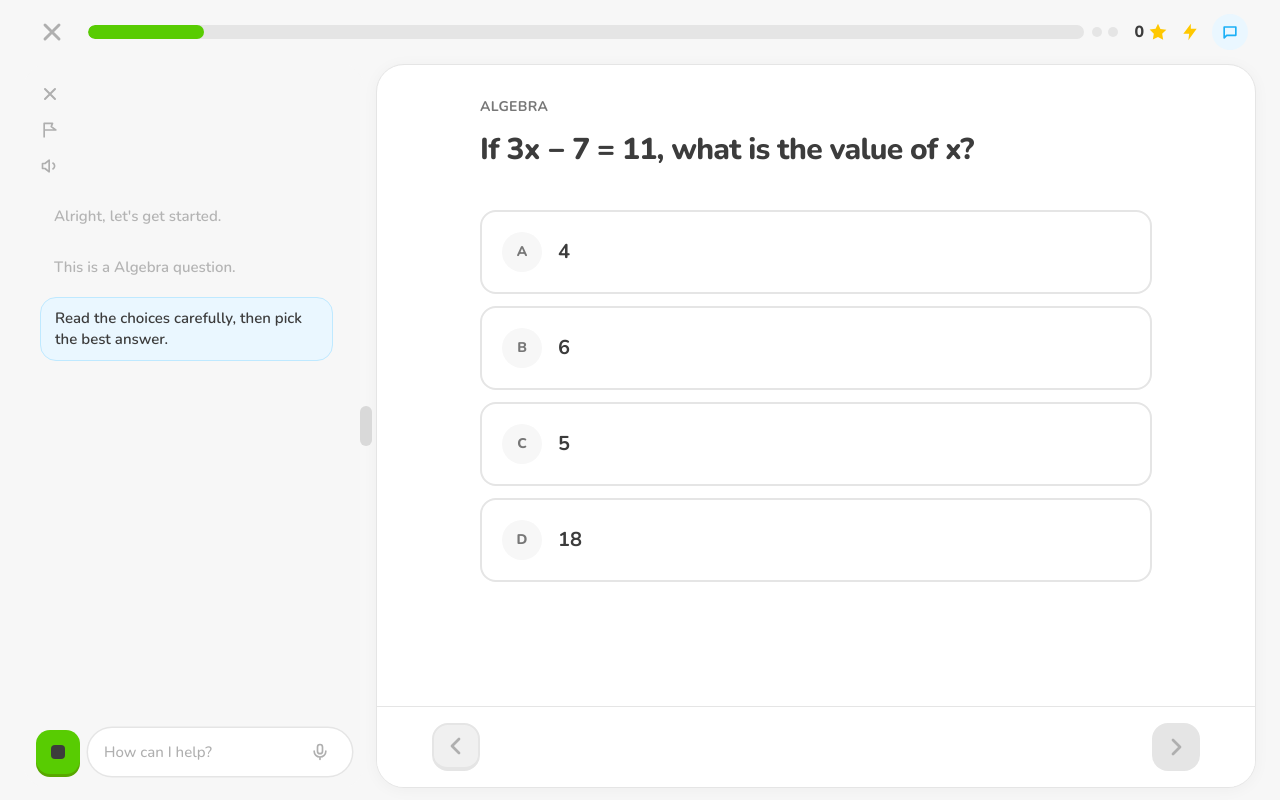
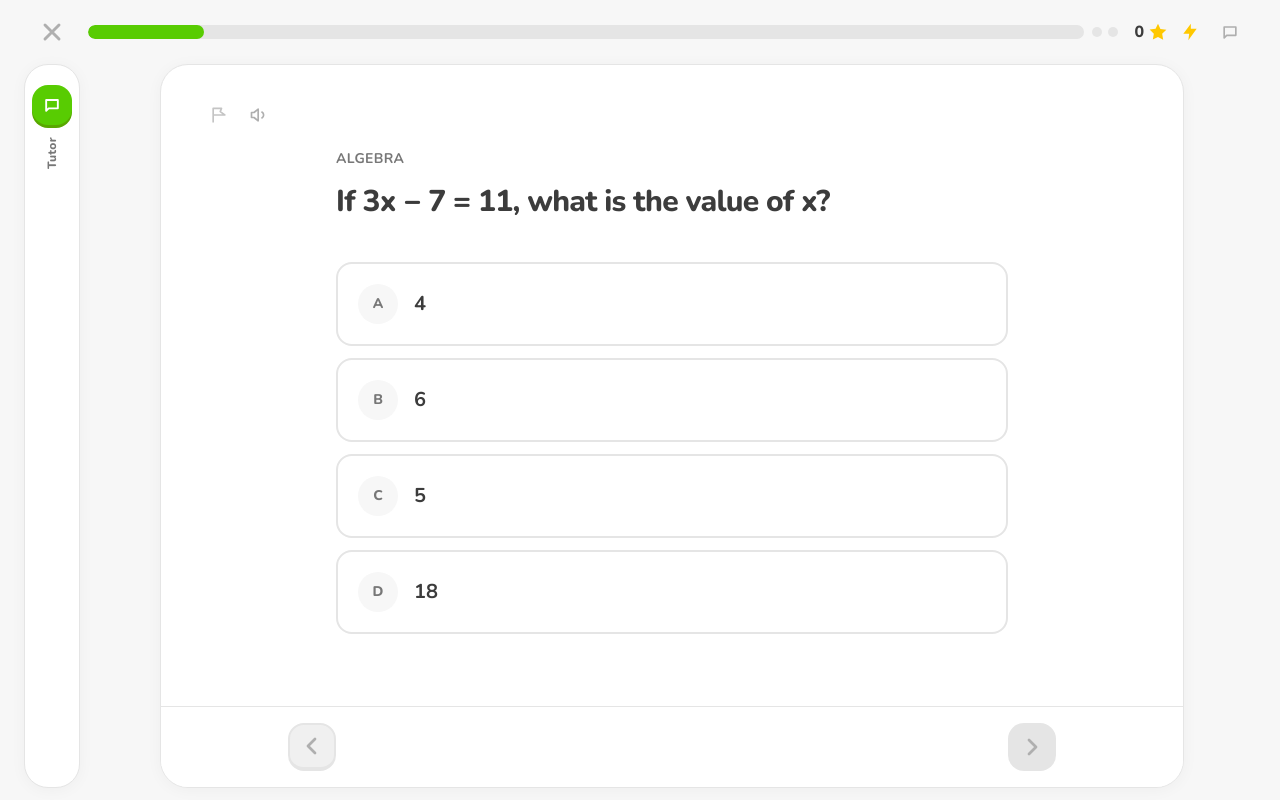
Before and after one commit to musaabMD/duolingo4TestPrep, a Next.js app: page /practice in a window 1280 px wide. Both pictures are taken after a click on the button 1230 px from the left and 32 px from the top of the page. Built offline with nearby package versions, Linux system fonts and the light colour scheme.

Commit message:
Show side tutor chat by default on practice
Open chat on load, show from md breakpoint up, and add a Tutor
reopen rail when collapsed. Update chat copy to drop Check.

```diff
--- a/src/app/practice/page.tsx
+++ b/src/app/practice/page.tsx
@@ -21,8 +21,8 @@ function PracticeInner() {
   const [index, setIndex] = useState(0);
   const [answers, setAnswers] = useState<Record<number, number>>({});
   const [showWhy, setShowWhy] = useState(false);
-  // Closed by default = full question card (image 3); open = side chat (image 2)
-  const [chatOpen, setChatOpen] = useState(false);
+  // Open by default so tutor chat is visible beside the question
+  const [chatOpen, setChatOpen] = useState(true);
   const [done, setDone] = useState(false);
   const [earnedXp, setEarnedXp] = useState(0);
   const [streak, setStreak] = useState(1);
@@ -186,13 +186,13 @@ function PracticeInner() {
 
       {/* Body */}
       <div className="relative flex min-h-0 flex-1 px-3 pb-3 sm:px-5 lg:px-6">
-        {/* Side chat — open state (image 2) */}
+        {/* Side chat — md+; collapsed shows reopen tab */}
         <div
-          className={`relative hidden h-full shrink-0 transition-all duration-300 ease-out lg:flex ${
-            chatOpen ? "mr-3 w-[300px] xl:w-[340px]" : "w-0 overflow-hidden"
+          className={`relative hidden h-full shrink-0 transition-all duration-300 ease-out md:flex ${
+            chatOpen ? "mr-3 w-[280px] lg:w-[300px] xl:w-[340px]" : "mr-2 w-14"
           }`}
         >
-          {chatOpen && (
+          {chatOpen ? (
             <>
               <SideChat
                 question={question}
@@ -209,6 +209,25 @@ function PracticeInner() {
                 className="absolute top-1/2 -right-2 z-20 h-10 w-3 -translate-y-1/2 rounded-full bg-[#d9d9d9] hover:bg-[#c4c4c4]"
               />
             </>
+          ) : (
+            <button
+              type="button"
+              aria-label="Open side chat"
+              onClick={() => setChatOpen(true)}
+              className="flex h-full w-full flex-col items-center gap-3 rounded-3xl border border-[#e5e5e5] bg-white py-5 shadow-[0_2px_16px_rgba(0,0,0,0.04)] transition hover:bg-[#fafafa]"
+            >
+              <span className="grid h-10 w-10 place-items-center rounded-2xl bg-[var(--brand)] text-white shadow-[0_3px_0_var(--brand-deep)]">
+                <svg viewBox="0 0 24 24" className="h-5 w-5" fill="none" stroke="currentColor" strokeWidth="2.25">
+                  <path d="M5 6h14v10H8l-3 3V6z" strokeLinejoin="round" />
+                </svg>
+              </span>
+              <span
+                className="text-xs font-extrabold tracking-wide text-[var(--muted)]"
+                style={{ writingMode: "vertical-rl", transform: "rotate(180deg)" }}
+              >
+                Tutor
+              </span>
+            </button>
           )}
         </div>
 
--- a/src/components/SideChat.tsx
+++ b/src/components/SideChat.tsx
@@ -51,7 +51,7 @@ function tutorReply(
   if (q.includes("why") || q.includes("explain") || q.includes("answer")) {
     return checked
       ? question.explanation
-      : "Pick an answer and tap Check — then I can explain.";
+      : "Pick an answer first — then I can explain.";
   }
   if (q.includes("eliminate") || q.includes("wrong")) {
     return "Cross out options that are off-topic or only partially true.";
```
